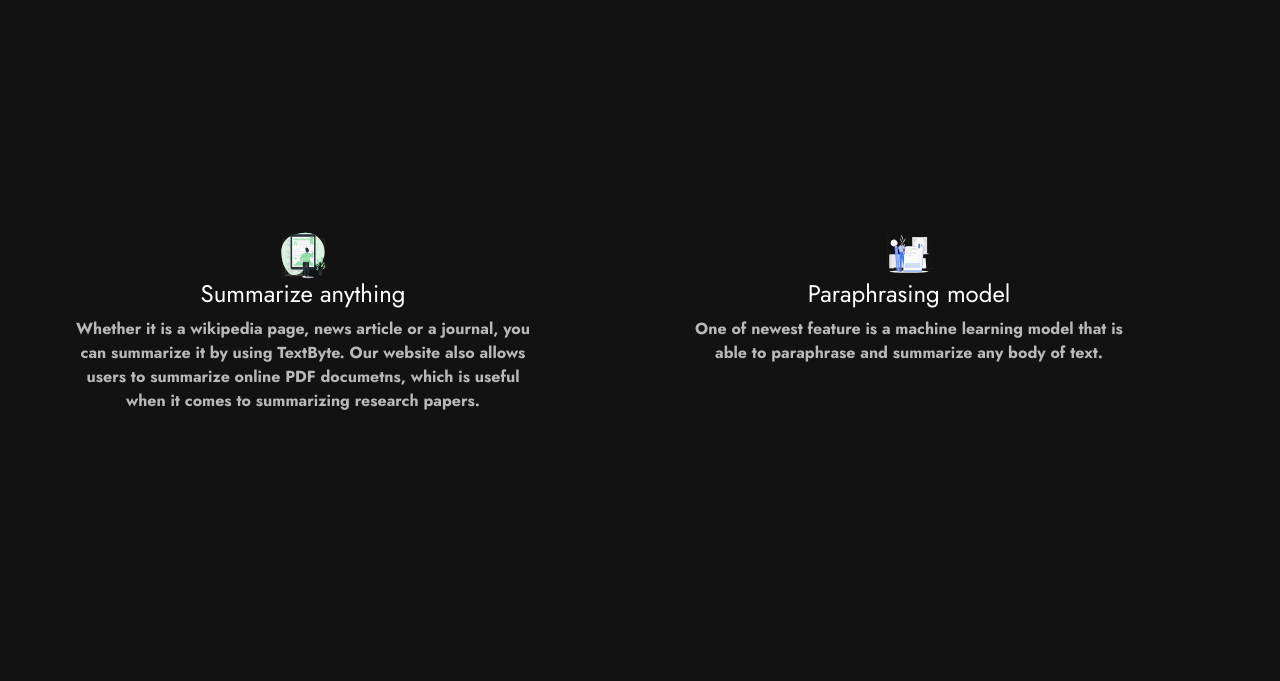
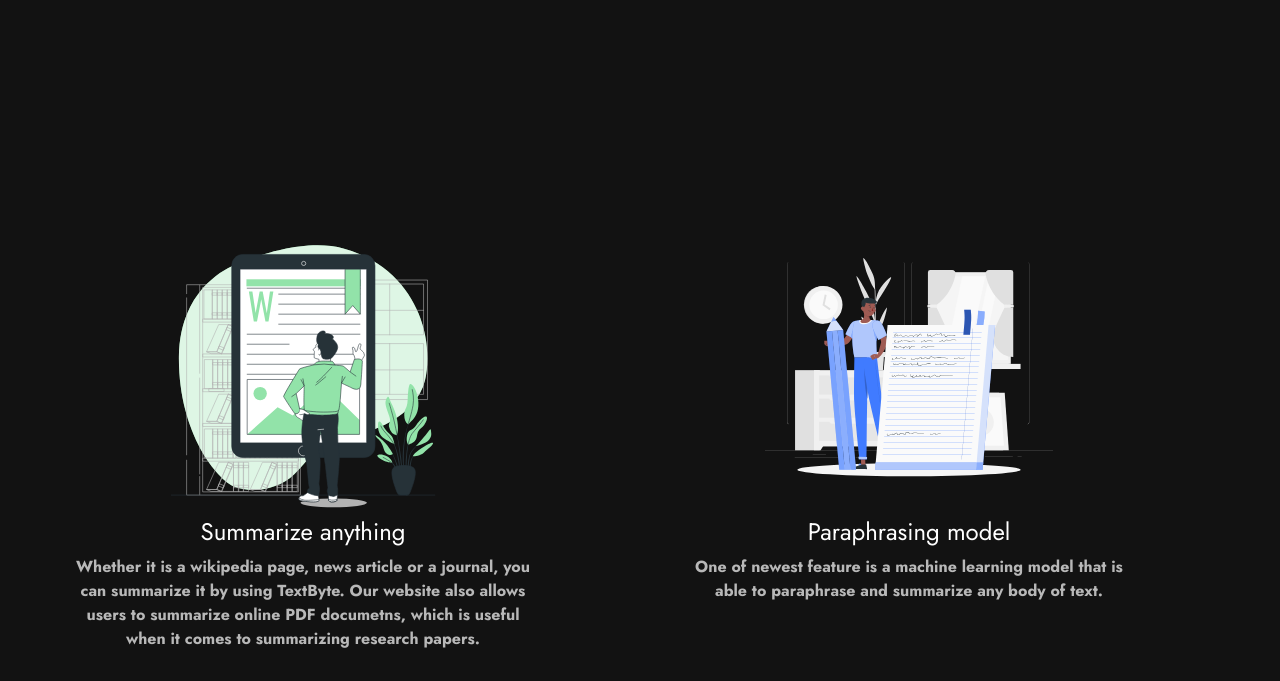
Before and after one commit to AndreLiu1225/Enigma, a Flask app: page /about in a window 1280 px wide. Shown: the part 1466-2147 px from the top of the page. Before the commit the page ends 1876 px from the top, so only its background shows below. Run offline with Flask 2, Linux system fonts and the light colour scheme; parts of the project's set-up code (start-up, migrations or seed data) failed here and were passed over; some libraries are stand-ins or nearby versions.

Commit message:
Update mainpage.css

```diff
--- a/static/styles/mainpage.css
+++ b/static/styles/mainpage.css
@@ -384,7 +384,7 @@ form input#submit:focus {
 }
 
 .feature-box img{
-  width:50px;
+  width:50%;
 }
 
 .feature-box p{
```
